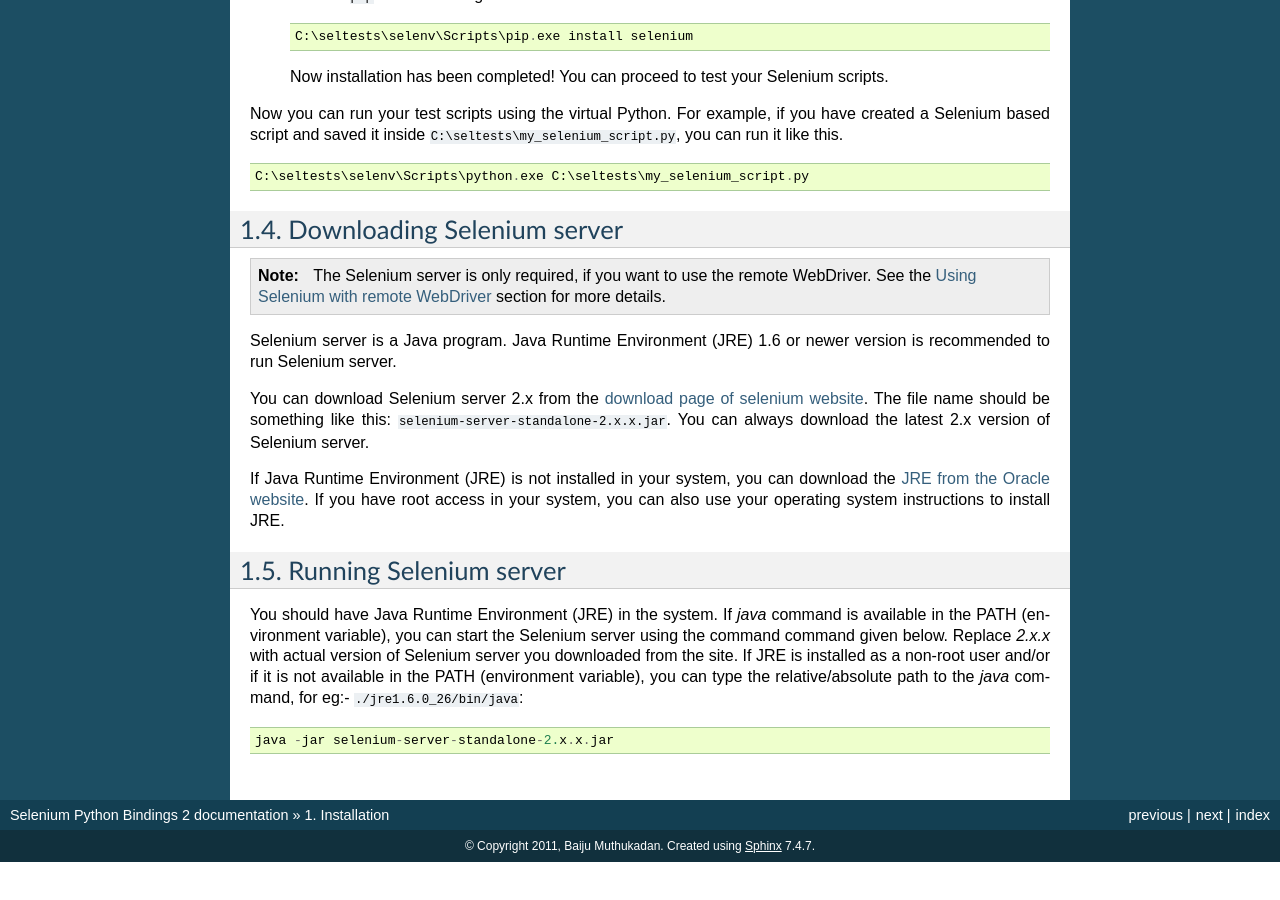
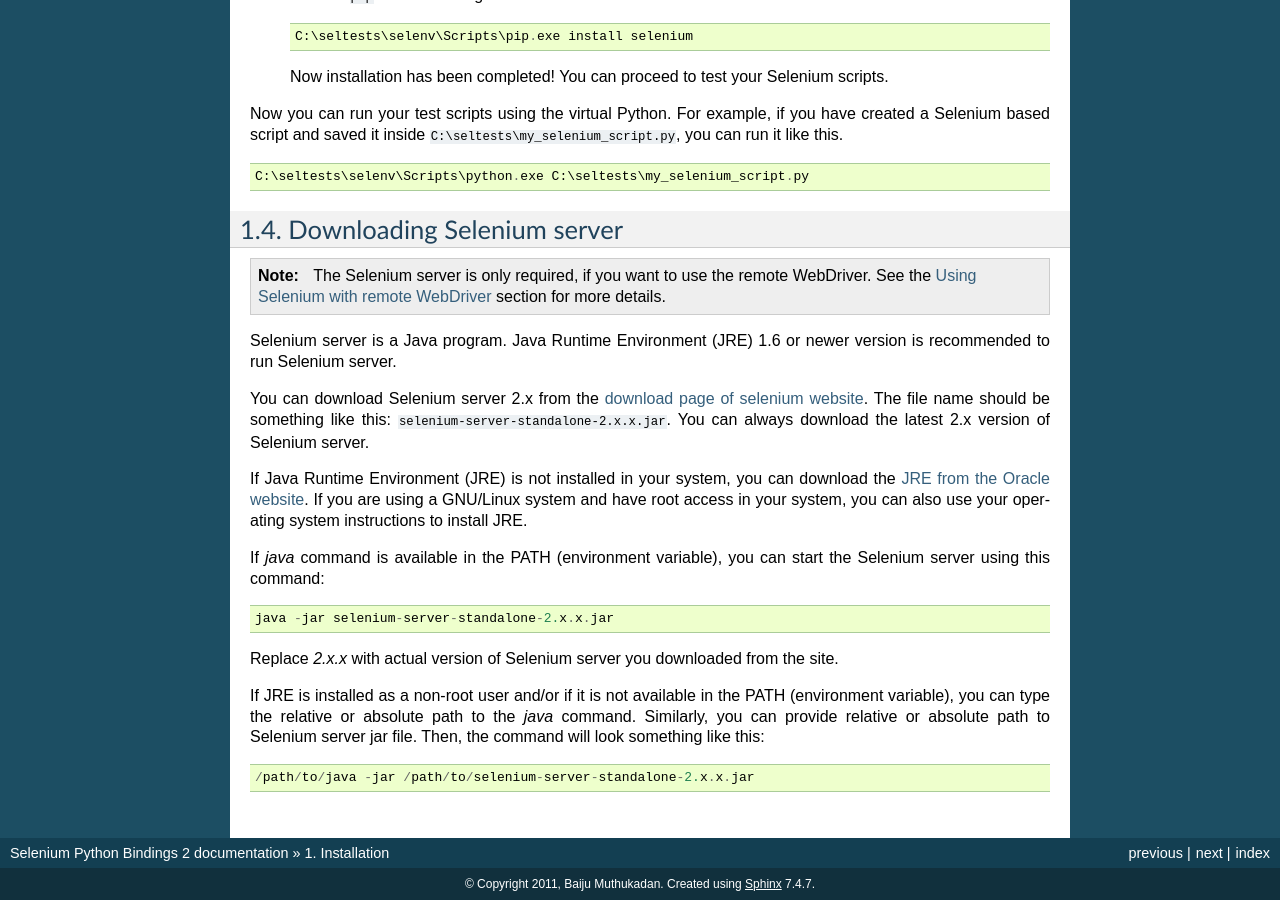
Before and after one commit to baijum/selenium-python, a Sphinx documentation site: the page built from source/installation.rst, in a window 1280 px wide and 900 px high, scrolled down 1008 px. Built offline with Sphinx 7.4.7, drawn with Linux system fonts in a browser that asks for light colours; before the commit the page ends 1870 px from its top, so only the background shows below that; some of the changed text lies outside the part shown.

Commit message:
club selenium server sections

```diff
--- a/source/installation.rst
+++ b/source/installation.rst
@@ -109,20 +109,21 @@
 If Java Runtime Environment (JRE) is not installed in your system, you
 can download the `JRE from the Oracle website
 <http://www.oracle.com/technetwork/java/javase/downloads/index.html>`_.
-If you have root access in your system, you can also use your
-operating system instructions to install JRE.
+If you are using a GNU/Linux system and have root access in your system,
+you can also use your operating system instructions to install JRE.
 
-
-Running Selenium server
-~~~~~~~~~~~~~~~~~~~~~~~
-
-You should have Java Runtime Environment (JRE) in the system.  If
-`java` command is available in the PATH (environment variable), you
-can start the Selenium server using the command command given below.
-Replace `2.x.x` with actual version of Selenium server you downloaded
-from the site.  If JRE is installed as a non-root user and/or if it is
-not available in the PATH (environment variable), you can type the
-relative/absolute path to the `java` command, for eg:-
-``./jre1.6.0_26/bin/java``::
+If `java` command is available in the PATH (environment variable),
+you can start the Selenium server using this command::
 
   java -jar selenium-server-standalone-2.x.x.jar
+
+Replace `2.x.x` with actual version of Selenium server you downloaded
+from the site.
+
+If JRE is installed as a non-root user and/or if it is
+not available in the PATH (environment variable), you can type the
+relative or absolute path to the `java` command.  Similarly, you can
+provide relative or absolute path to Selenium server jar file.
+Then, the command will look something like this::
+
+  /path/to/java -jar /path/to/selenium-server-standalone-2.x.x.jar
```
